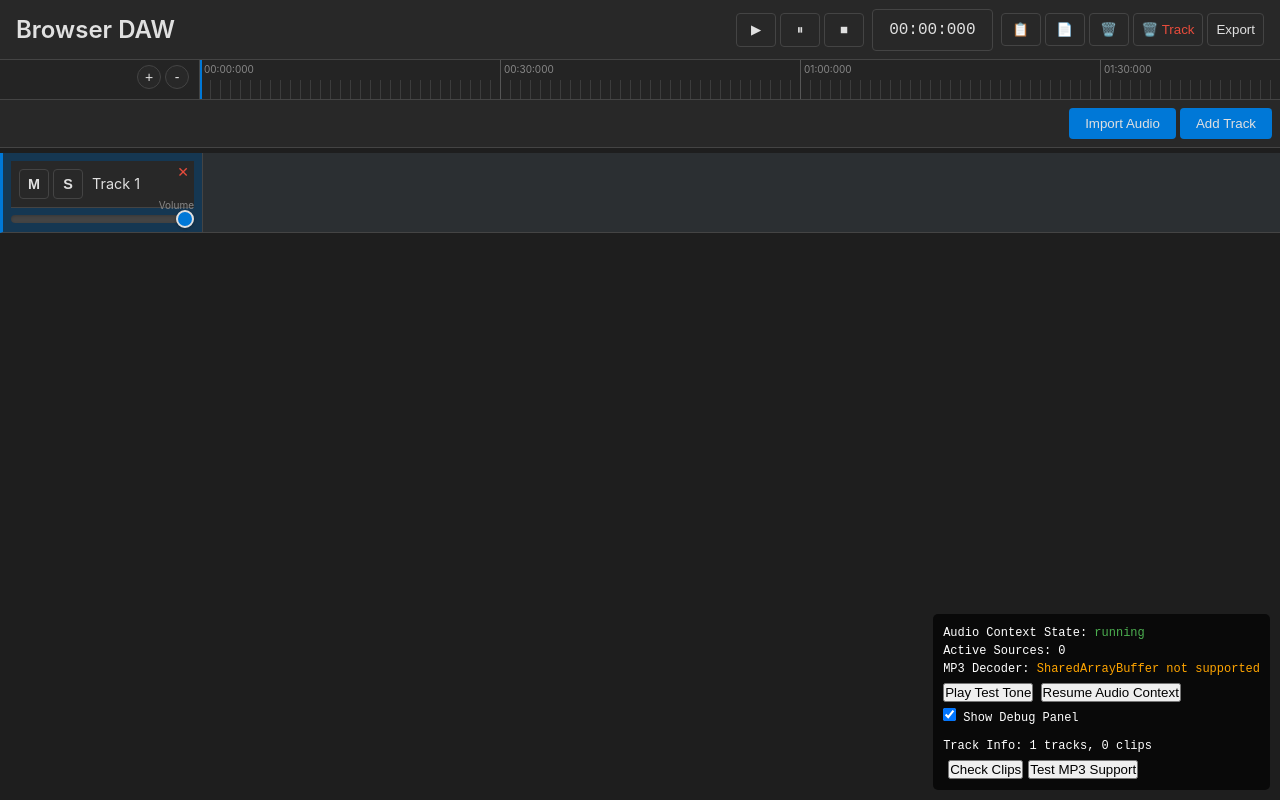
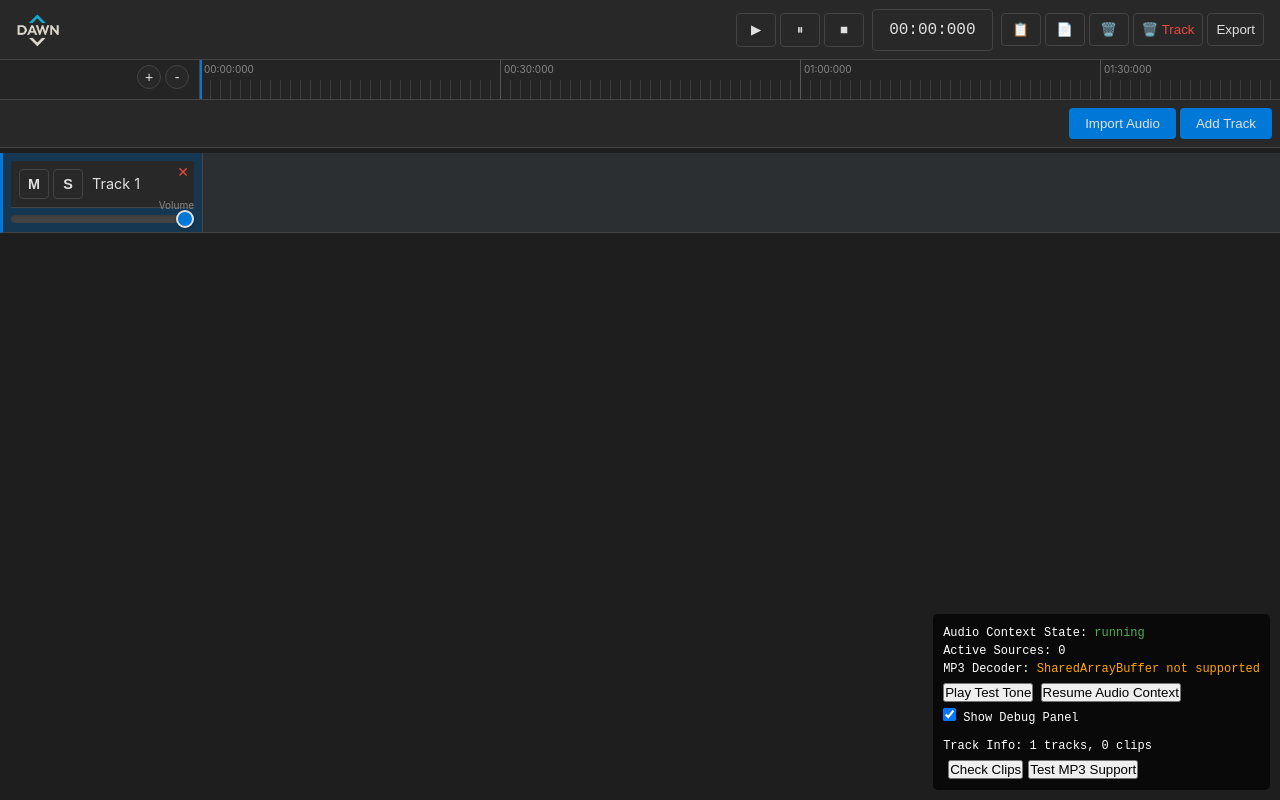
Before and after one commit to incubyte/dawn, a website built with Vite: page index.html in a window 1280 px wide. Built offline with nearby package versions, Linux system fonts and the light colour scheme.

Commit message:
add logo

```diff
--- a/src/style.css
+++ b/src/style.css
@@ -94,3 +94,7 @@ button:focus-visible {
     background-color: #f9f9f9;
   }
 }
+
+.dawn-logo {
+    height: 80%;
+}
--- a/src/styles/index.css
+++ b/src/styles/index.css
@@ -915,3 +915,8 @@ body {
   color: var(--text-muted);
   font-style: italic;
 }
+
+.dawn-logo {
+    height: 80%;
+    filter: invert(1);
+}
--- a/src/ui/ui.ts
+++ b/src/ui/ui.ts
@@ -10,7 +10,7 @@ export function setupUI(audioEngine?: AudioEngine): void {
   app.innerHTML = `
     <div class="daw-container">
       <header class="daw-header">
-        <h1>Browser DAW</h1>
+        <img class="dawn-logo" src="dawn_logo.png">
         <div id="transport-controls" class="transport-controls"></div>
       </header>
       <main class="daw-main">
```
Also changed, not shown: public/dawn_logo.png (added), src/assets/icons/dawn_logo.png (added).
